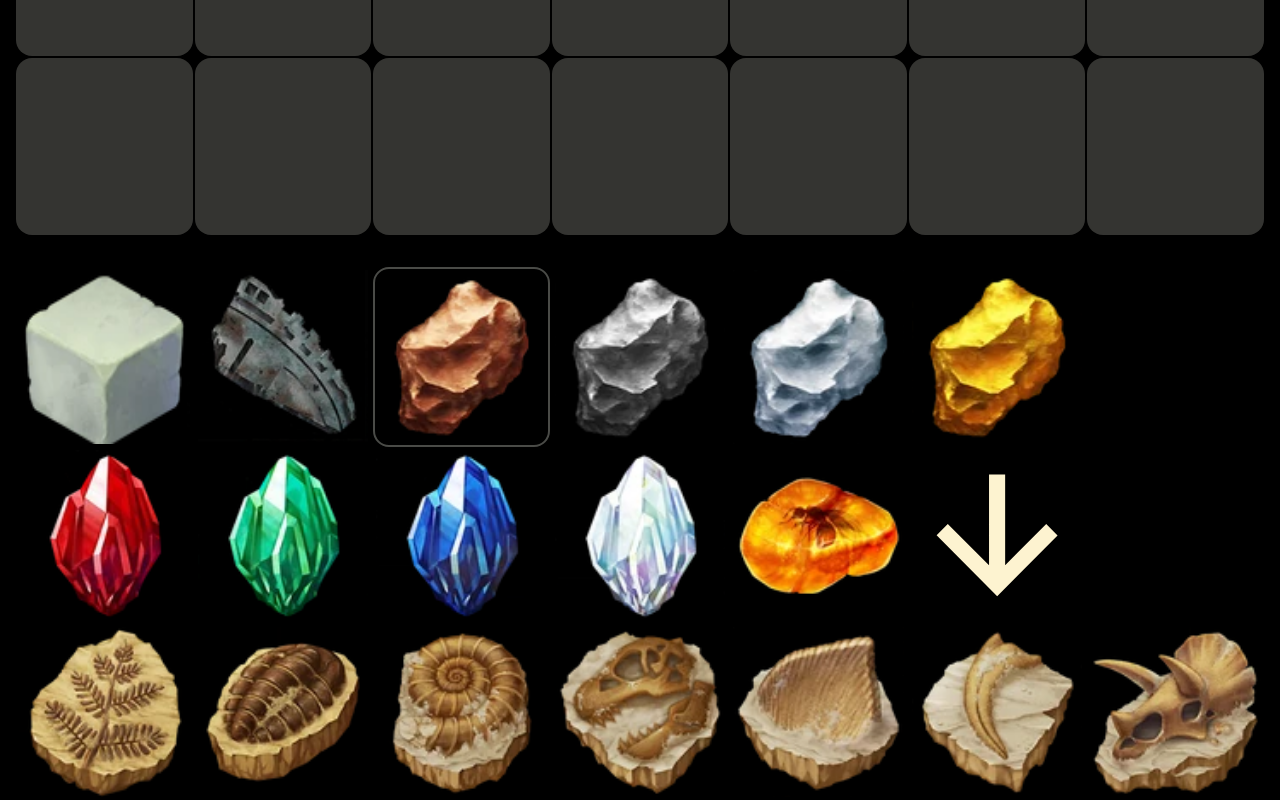
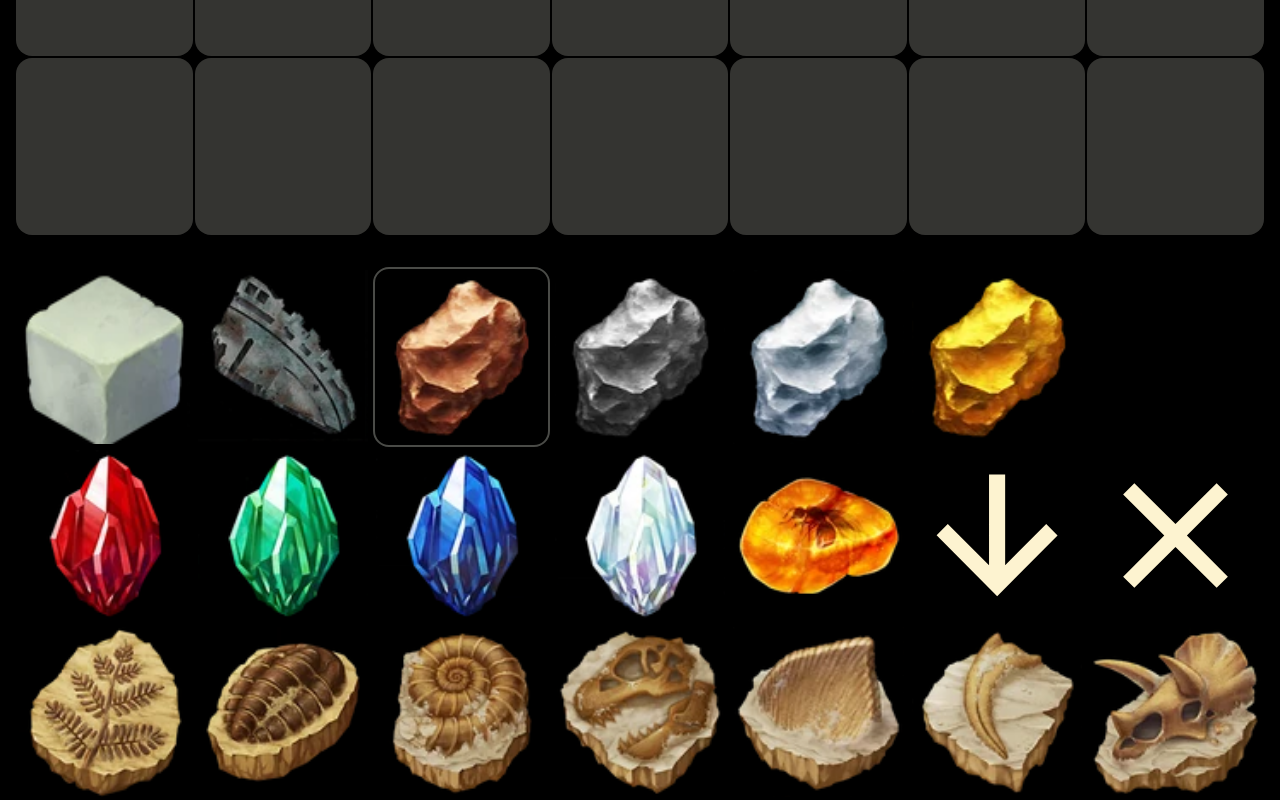
Before and after one commit to archeklein/dsos-mining-helper, a React (Vite) app: page / in a window 1280 px wide. Shown: the part 1077-1877 px from the top of the page. Built offline with nearby package versions, Linux system fonts and the light colour scheme.

Commit message:
Clear tiles

```diff
--- a/src/App.tsx
+++ b/src/App.tsx
@@ -55,12 +55,16 @@ const App = () => {
                                     onClick={() => {
                                         setCurrentTile([rowIndex, colIndex]);
 
+                                        if (currentTileType === tiles.close) {
+                                            updateFloors(currentFloor, rowIndex, colIndex, undefined);
+                                        } else {
                                             tile !== tiles.up &&
+                                                tile !== tiles.down &&
                                                 updateFloors(
                                                     currentFloor,
                                                     rowIndex,
                                                     colIndex,
-                                                tile === currentTileType && tile !== tiles.down ? undefined : currentTileType
+                                                    tile === currentTileType ? undefined : currentTileType
                                                 );
 
                                             tile === tiles.up && setCurrentFloor(currentFloor - 1);
@@ -72,6 +76,7 @@ const App = () => {
                                                     currentTileType === tiles.down &&
                                                         tile !== tiles.up &&
                                                         updateFloors(currentFloor + 1, rowIndex, colIndex, tiles.up);
+                                            }
                                         }
                                     }}
                                 />
@@ -86,7 +91,7 @@ const App = () => {
                         ))}
                     </FloorContainer>
                     <FloorContainer>
-                        {[tiles.ruby, tiles.emerald, tiles.sapphire, tiles.diamond, tiles.amber, tiles.down].map((tile) => (
+                        {[tiles.ruby, tiles.emerald, tiles.sapphire, tiles.diamond, tiles.amber, tiles.down, tiles.close].map((tile) => (
                             <Tile tile={tile} key={tile} active={tile === currentTileType} onClick={() => setCurrentTileType(tile)} />
                         ))}
                     </FloorContainer>
--- a/src/types.ts
+++ b/src/types.ts
@@ -18,6 +18,7 @@ import trice from './assets/trice.webp';
 import trilobite from './assets/trilobite.webp';
 import up from './assets/up.svg';
 import down from './assets/down.svg';
+import close from './assets/close.svg';
 
 export type Tile = string;
 
@@ -41,5 +42,6 @@ export const tiles: Record<string, Tile> = {
     ruby,
     diamond,
     up,
-    down
+    down,
+    close
 };
```
Also changed, not shown: src/assets/close.svg (added). Lines whose indentation alone changed are shown as unchanged.
